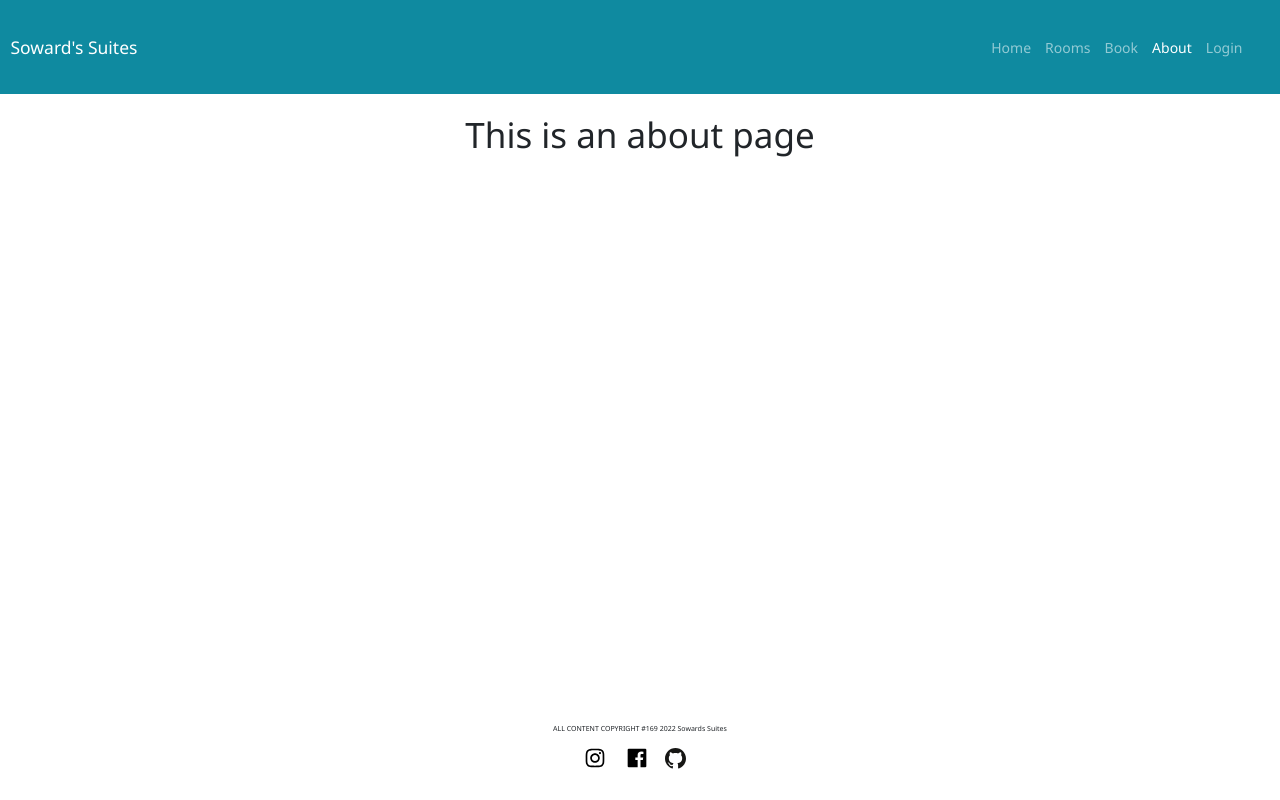
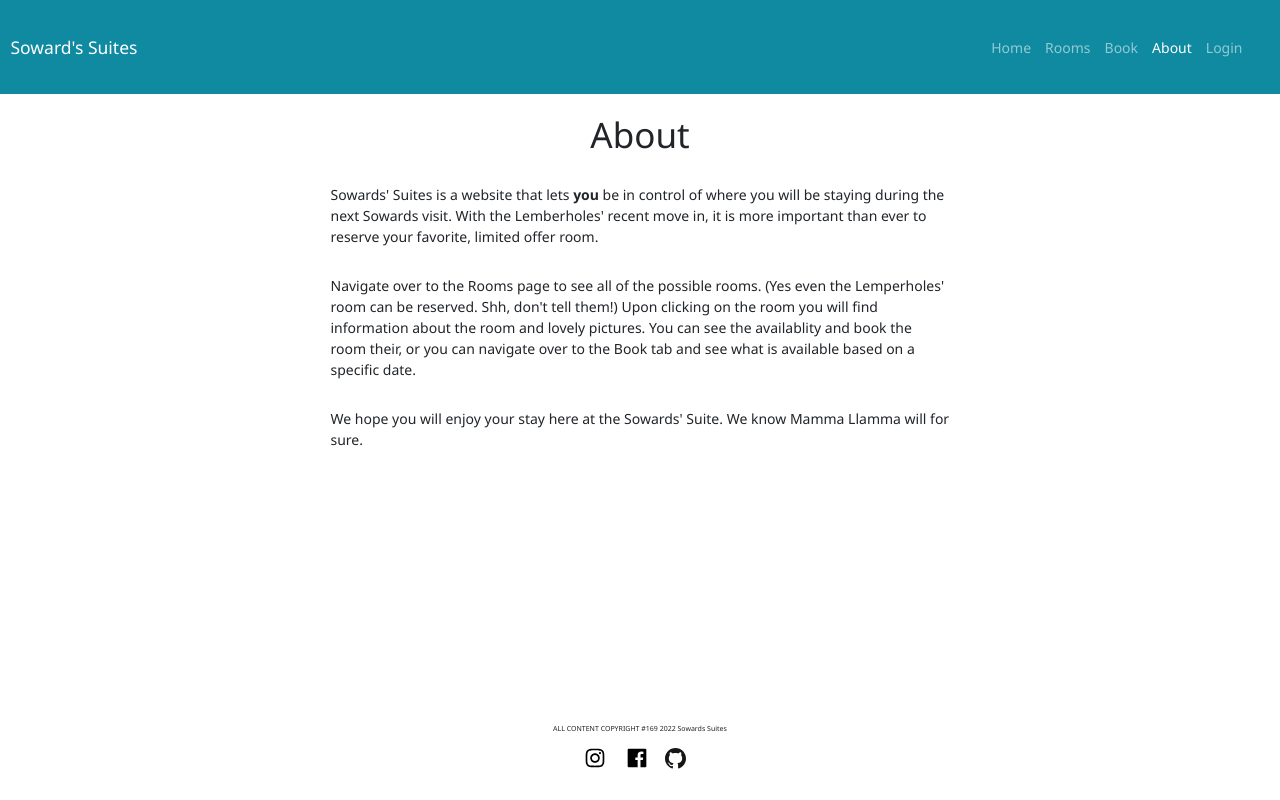
Before and after one commit to bradofrado/SowardsSuites, a Vue app: page /about in a window 1280 px wide. Built offline with nearby package versions, Linux system fonts and the light colour scheme.

Commit message:
Updated about page

```diff
--- a/src/views/AboutView.vue
+++ b/src/views/AboutView.vue
@@ -1,7 +1,15 @@
 <template>
-  <div class="about">
-    <h1>This is an about page</h1>
-  </div>
+    <div class="about-page">
+        <h1>About</h1>
+        <p>Sowards' Suites is a website that lets <strong>you</strong> be in control of where you will be staying
+            during the next Sowards visit. With the Lemberholes' recent move in, it is more important than ever to
+            reserve your favorite, limited offer room.</p>
+        <p>Navigate over to the Rooms page to see all of the possible rooms. (Yes even the Lemperholes' room can be reserved.
+            Shh, don't tell them!) Upon clicking on the room you will find information about the room and lovely pictures.
+            You can see the availablity and book the room their, or you can navigate over to the Book tab and see what is available
+            based on a specific date.</p>
+        <p>We hope you will enjoy your stay here at the Sowards' Suite. We know Mamma Llamma will for sure.</p>
+    </div>
 </template>
 
 <script>
@@ -12,3 +20,15 @@ export default {
     }
 }
 </script>
+
+<style scoped>
+.about-page h1, p {
+    margin-bottom: 2rem;
+}
+
+@media only screen and (min-width: 960px) {
+    .about-page {
+        margin: auto 250px;
+    }
+}
+</style>
```
